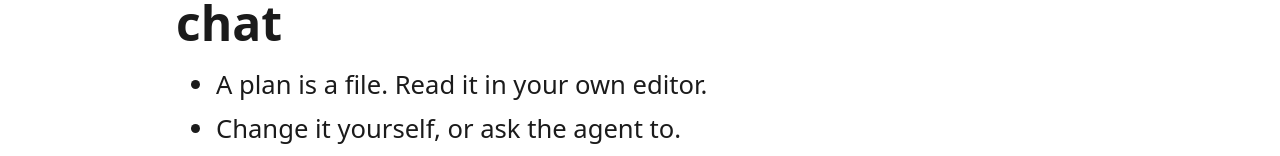
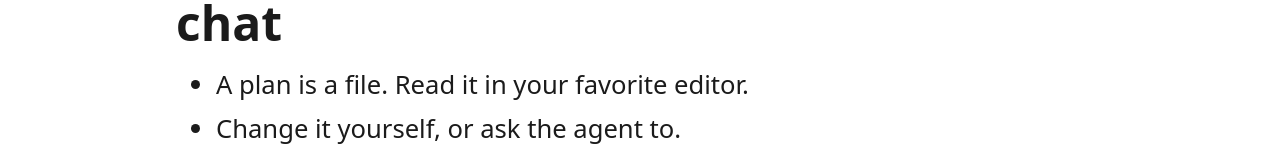
Before and after one commit to rlspk/rlspk.github.io, a plain HTML site: page slides/index.html in a window 1280 px wide. Both pictures are taken after a click on the button "Next slide". Shown: the part 132-288 px from the top of the page. Drawn offline with Linux system fonts and the light colour scheme.

Commit message:
change one word in slides

```diff
--- a/slides/index.html
+++ b/slides/index.html
@@ -47,7 +47,7 @@
   <section class="slide">
     <h1>Plans belong in your repo, not in a chat</h1>
     <ul>
-      <li>A plan is a file. Read it in your own editor.</li>
+      <li>A plan is a file. Read it in your favorite editor.</li>
       <li>Change it yourself, or ask the agent to.</li>
       <li>Tomorrow, it&rsquo;s still there.</li>
       <li>You decide when the direction changes.</li>
```
